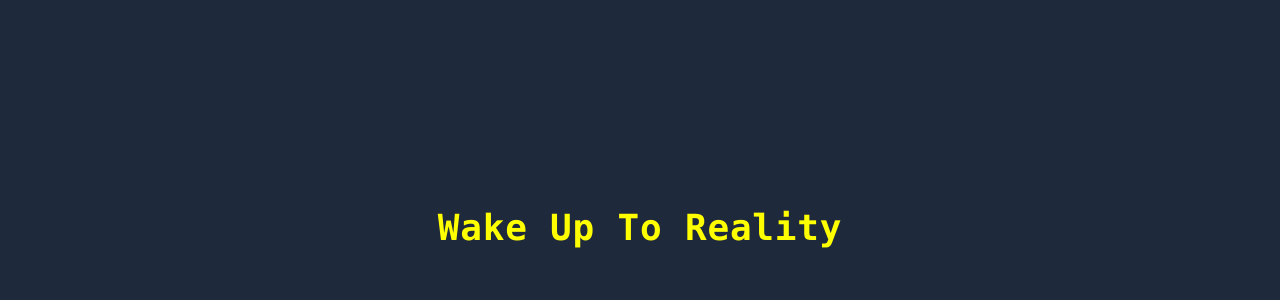
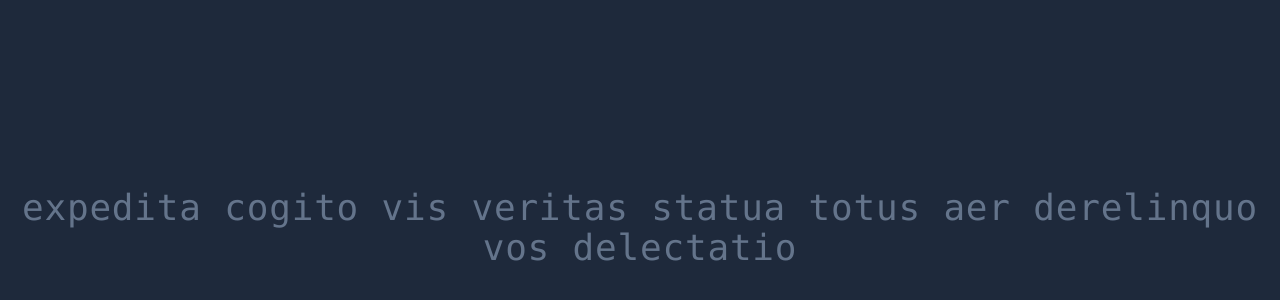
Before and after one commit to Hrithik0112/Velocity-XD, a React (Vite) app: page / in a window 1280 px wide. Shown: the part 172-472 px from the top of the page. Built offline with nearby package versions, Linux system fonts and the light colour scheme.

Commit message:
generate random words component added

```diff
--- a/src/App.tsx
+++ b/src/App.tsx
@@ -1,9 +1,13 @@
+import { faker } from "@faker-js/faker";
+
+const words = faker.lorem.words(10);
+
 function App() {
-  return (
-    <main>
-      <p className="text-4xl text-center font-bold text-primary"> Wake Up To Reality </p>
-    </main>
-  );
+  return <GenarateRandomWords words={words} />;
 }
 
+const GenarateRandomWords = ({ words }: { words: string }) => {
+  return <div className="text-4xl text-center text-slate-500">{words}</div>;
+};
+
 export default App;
```
